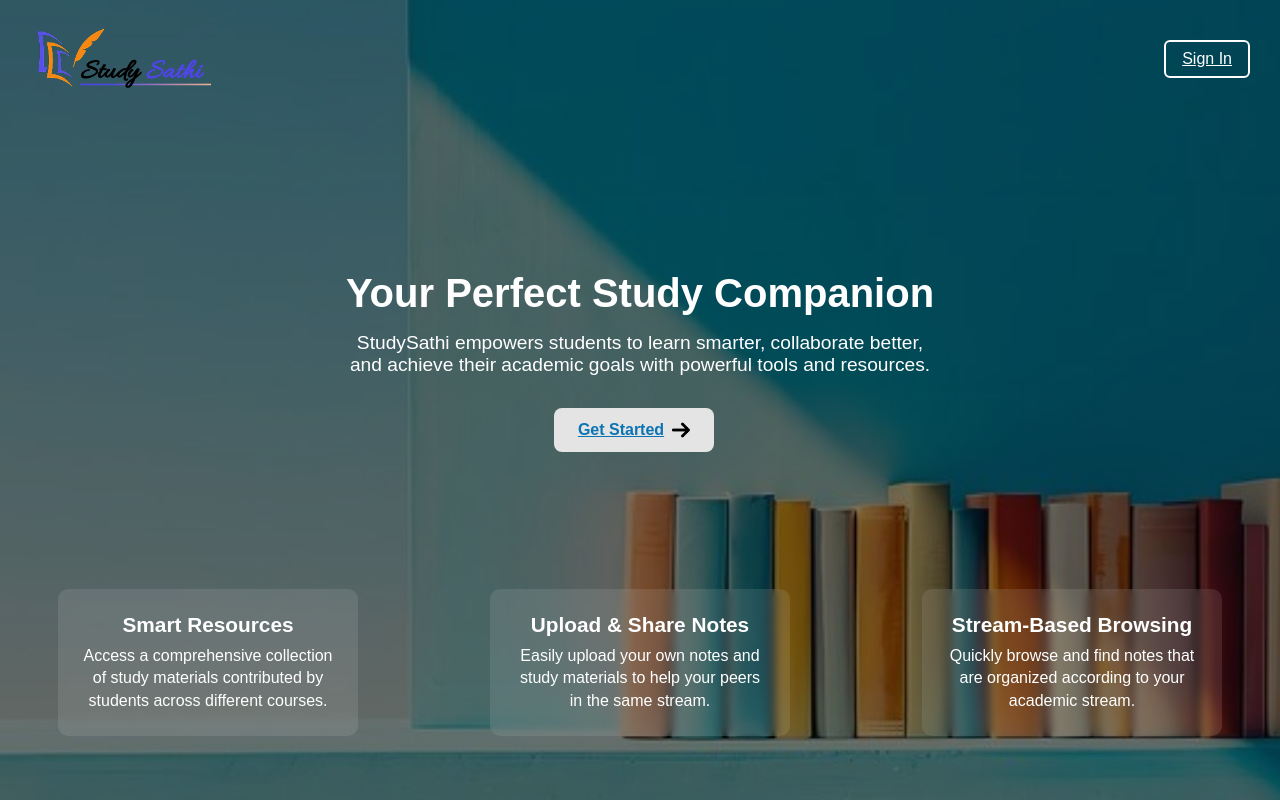
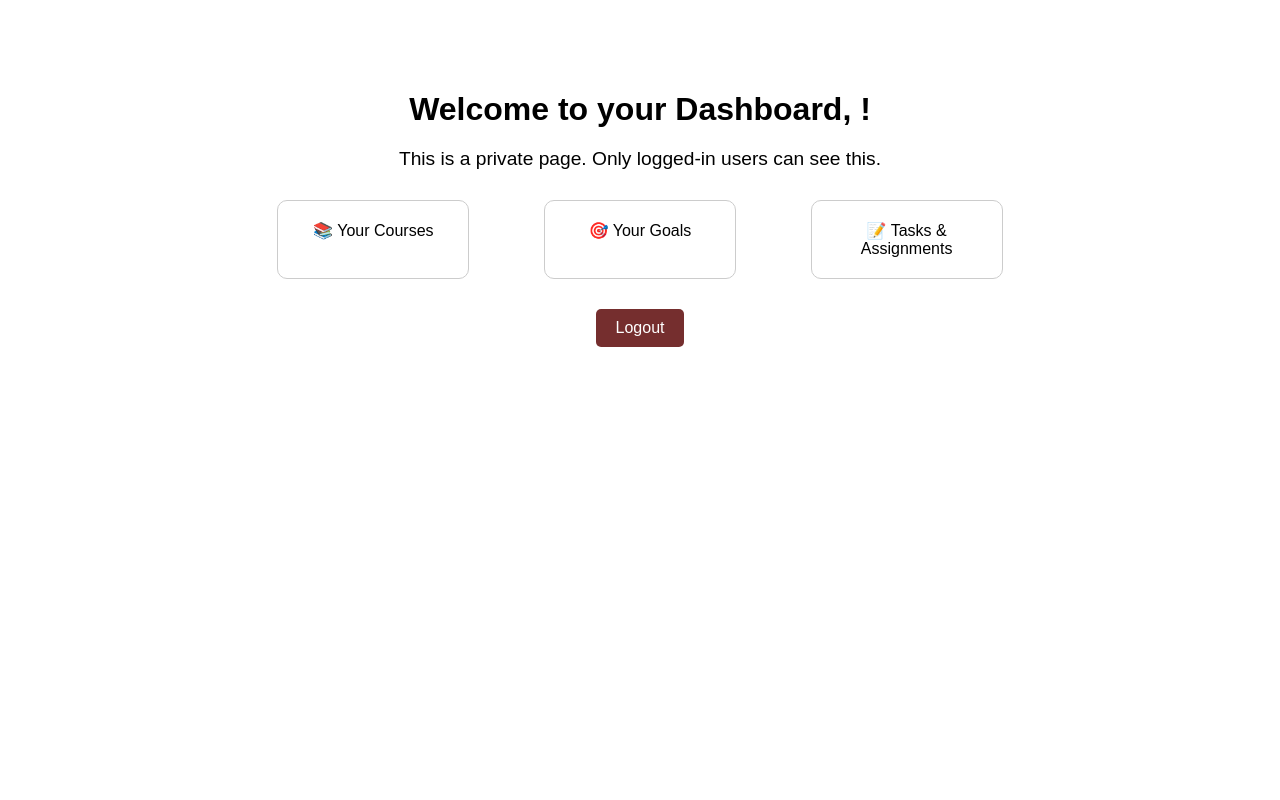
Before and after one commit to kohinoorkapali/StudySathi_Web, a React (Vite) app: page /dashboard in a window 1280 px wide. Before the commit this address led to /. Built offline with nearby package versions, Linux system fonts and the light colour scheme; sample sign-in values are in the browser's storage.

Commit message:
connect Register page to database

```diff
--- a/package.json
+++ b/package.json
@@ -11,6 +11,7 @@
   },
   "dependencies": {
     "@hookform/resolvers": "^5.2.2",
+    "axios": "^1.13.2",
     "bootstrap": "^5.3.8",
     "react": "^19.2.0",
     "react-dom": "^19.2.0",
--- a/src/App.jsx
+++ b/src/App.jsx
@@ -1,28 +1,13 @@
-// src/App.jsx
 import React, { Suspense } from "react";
-import { Navigate, Routes, Route } from "react-router-dom";
-import "./App.css";
-
-// Lazy-loaded pages
-const LandingPage = React.lazy(() => import("./pages/Public/LandingPage"));
-const UserLogin = React.lazy(() => import("./pages/Public/Login"));
-const UserRegister = React.lazy(() => import("./pages/Public/Register"));
+import AppRoutes from "./AppRoutes";
+import "./App.css"
 
 function App() {
   return (
     <Suspense fallback={<div>Loading...</div>}>
-      <Routes>
-        {/* Landing Page */}
-        <Route path="/" element={<LandingPage />} />
+      <AppRoutes />
+    </Suspense>
 
-        {/* Public Pages */}
-        <Route path="/login" element={<UserLogin />} />
-        <Route path="/register" element={<UserRegister />} />
-
-        {/* Redirect unknown paths to landing */}
-        <Route path="*" element={<Navigate to="/" replace />} />
-      </Routes>
-    </Suspense>
   );
 }
 
--- a/src/AppRoutes.jsx
+++ b/src/AppRoutes.jsx
@@ -5,7 +5,7 @@ import PublicRoutes from "./Routes/PublicRoutes";
 import PrivateRoutes from "./Routes/PrivateRoutes";
 
 // Lazy-loaded pages
-const LandingPage = React.lazy(() => import("./pages/Public/Landing"));
+const LandingPage = React.lazy(() => import("./pages/Public/LandingPage"));
 const UserLogin = React.lazy(() => import("./pages/Public/Login"));
 const UserRegister = React.lazy(() => import("./pages/Public/Register"));
 const Dashboard = React.lazy(() => import("./pages/Private/Dashboard"));
@@ -17,9 +17,8 @@ const AppRoutes = () => {
       <Routes>
         {/* Landing Page - anyone can see */}
         <Route path="/" element={<LandingPage />} />
-
-        {/* Public Routes (login, register) */}
         <Route element={<PublicRoutes />}>
+        <Route path="/" element={<LandingPage />} />
           <Route path="/login" element={<UserLogin />} />
           <Route path="/register" element={<UserRegister />} />
         </Route>
--- a/src/css/Login.css
+++ b/src/css/Login.css
@@ -90,14 +90,10 @@
   display: block; /* keep column layout */
 }
 
-/* Input inside wrapper */
 .password-wrapper .login-input {
-  width: 100%;
-  padding-right: 2.8rem; /* space for eye icon */
-  height: 40px;           /* fixed height */
-  font-size: 0.95rem;
-  line-height: 40px;      /* aligns text vertically */
-  box-sizing: border-box;
+  height: 40px;          /* keep eye space */
+  padding: 0.6rem 2.8rem 0.6rem 0.6rem; /* same as other inputs */
+  line-height: normal;   /* instead of 40px */
 }
 
 /* Eye icon */
--- a/src/pages/Private/Dashboard.jsx
+++ b/src/pages/Private/Dashboard.jsx
@@ -0,0 +1,76 @@
+// src/pages/Private/Dashboard.jsx
+import React from "react";
+import { useNavigate } from "react-router-dom";
+
+export default function Dashboard() {
+  const navigate = useNavigate();
+
+  // Fetch user info from localStorage
+  const user = JSON.parse(localStorage.getItem("user")) || { fullname: "User" };
+
+  const handleLogout = () => {
+    // Remove token and user info
+    localStorage.removeItem("access_token");
+    localStorage.removeItem("user");
+
+    // Redirect to login page
+    navigate("/login", { replace: true });
+  };
+
+  return (
+    <div style={styles.container}>
+      <h1 style={styles.title}>Welcome to your Dashboard, {user.fullname}!</h1>
+      <p style={styles.subtitle}>This is a private page. Only logged-in users can see this.</p>
+
+      <div style={styles.content}>
+        <div style={styles.card}>📚 Your Courses</div>
+        <div style={styles.card}>🎯 Your Goals</div>
+        <div style={styles.card}>📝 Tasks & Assignments</div>
+      </div>
+
+      <button style={styles.logoutBtn} onClick={handleLogout}>
+        Logout
+      </button>
+    </div>
+  );
+}
+
+// Simple inline styles (replace with CSS if you want)
+const styles = {
+  container: {
+    maxWidth: "800px",
+    margin: "50px auto",
+    padding: "20px",
+    textAlign: "center",
+    fontFamily: "sans-serif",
+  },
+  title: {
+    fontSize: "2rem",
+    marginBottom: "10px",
+  },
+  subtitle: {
+    fontSize: "1.2rem",
+    marginBottom: "30px",
+  },
+  content: {
+    display: "flex",
+    justifyContent: "space-around",
+    marginBottom: "30px",
+  },
+  card: {
+    padding: "20px",
+    border: "1px solid #ccc",
+    borderRadius: "10px",
+    width: "150px",
+    fontSize: "1rem",
+  },
+  logoutBtn: {
+    padding: "10px 20px",
+    backgroundColor: "#752e2e",
+    color: "#fff",
+    border: "none",
+    borderRadius: "5px",
+    cursor: "pointer",
+    fontSize: "1rem",
+  },
+};
--- a/src/pages/Public/Register.jsx
+++ b/src/pages/Public/Register.jsx
@@ -5,34 +5,39 @@ import { registerSchema } from "./schema/register.schema";
 import { useNavigate } from "react-router-dom";
 import { useState } from "react";
 import logo from "../../assets/studysathi_2.png";
+import { Link } from "react-router-dom";
+import { useApi } from "../../Hooks/useApi"; // your custom hook
 
 export default function Register() {
   const navigate = useNavigate();
+  const { loading, error, callApi } = useApi(); // destructure from hook
   const [backendError, setBackendError] = useState("");
-  const [loading, setLoading] = useState(false);
 
   const {
     register,
     handleSubmit,
     formState: { errors },
-    reset
+    reset,
   } = useForm({
-    resolver: zodResolver(registerSchema)
+    resolver: zodResolver(registerSchema),
   });
 
   const onSubmit = async (data) => {
     try {
       setBackendError("");
-      setLoading(true);
+      const res = await callApi("POST", "/auth/register", {
+        fullname: data.fullname,
+        username: data.username,
+        email: data.email,
+        password: data.password,
+      });
 
-      console.log("Register Data:", data);
-
-      setLoading(false);
+      if (res) {
         reset();
         navigate("/login");
+      }
     } catch (err) {
-      setBackendError(err.message || "Something went wrong");
-      setLoading(false);
+      setBackendError(err.message);
     }
   };
 
@@ -51,7 +56,7 @@ export default function Register() {
               placeholder="Enter your full name"
               {...register("fullname")}
               className="login-input"
-    maxLength={25} // prevents typing beyond 25 characters
+              maxLength={25}
             />
             {errors.fullname && <div className="invalid-feedback">{errors.fullname.message}</div>}
           </div>
@@ -63,11 +68,10 @@ export default function Register() {
               placeholder="Choose a username"
               {...register("username")}
               className="login-input"
-    maxLength={25} // prevents typing beyond 25 characters
+              maxLength={25}
             />
             {errors.username && <div className="invalid-feedback">{errors.username.message}</div>}
           </div>
-
 
           <div className="form-group">
             <label>Email</label>
@@ -113,7 +117,7 @@ export default function Register() {
           </button>
 
           <div className="register-text">
-            Already have an account? <a href="/login">Sign In</a>
+            Already have an account? <Link to="/login">Sign In</Link>
           </div>
         </form>
       </div>
```
Also changed, not shown: 1 other file (tests, documents, lock files or other folders). Lines whose indentation alone changed are shown as unchanged.
